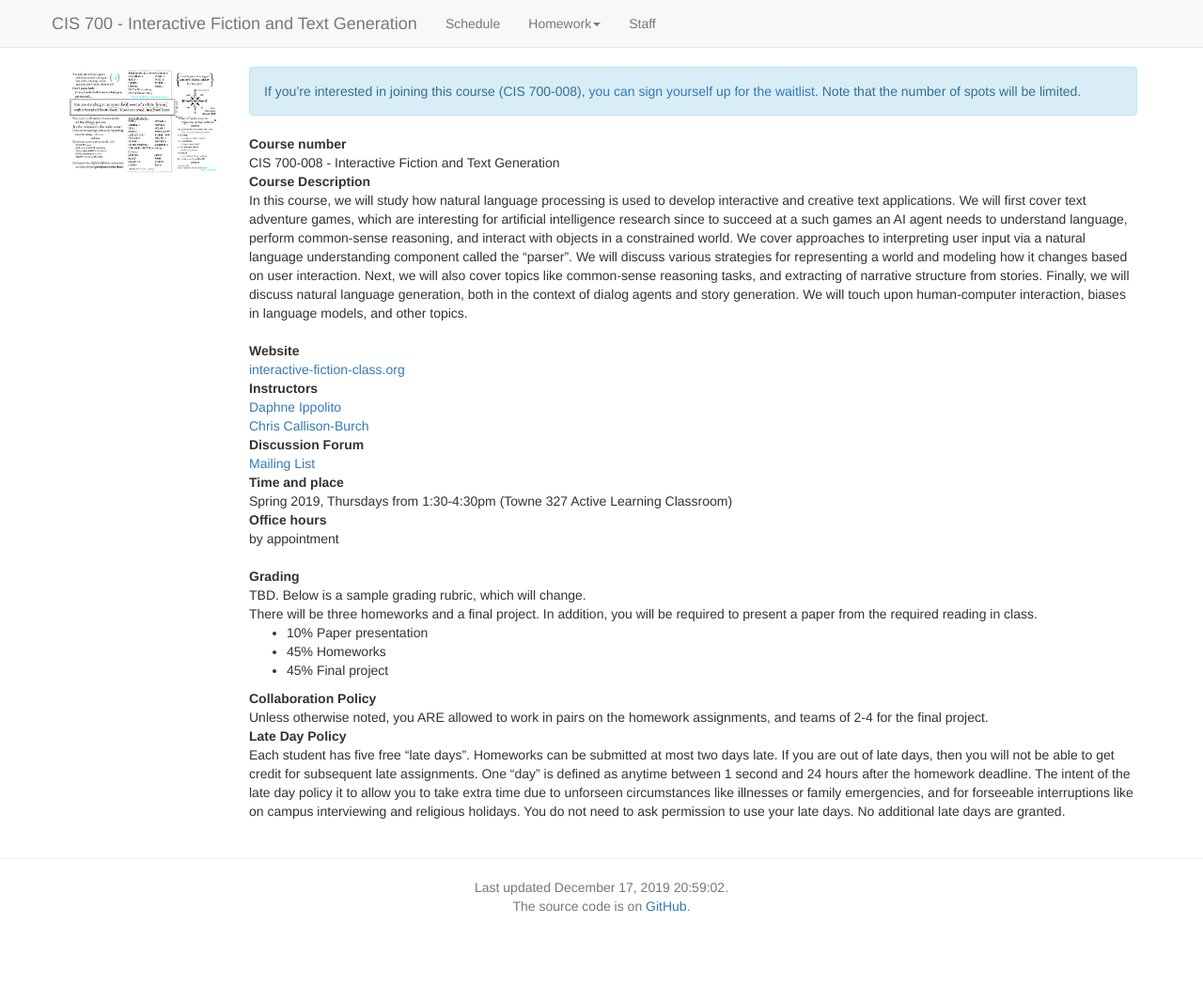
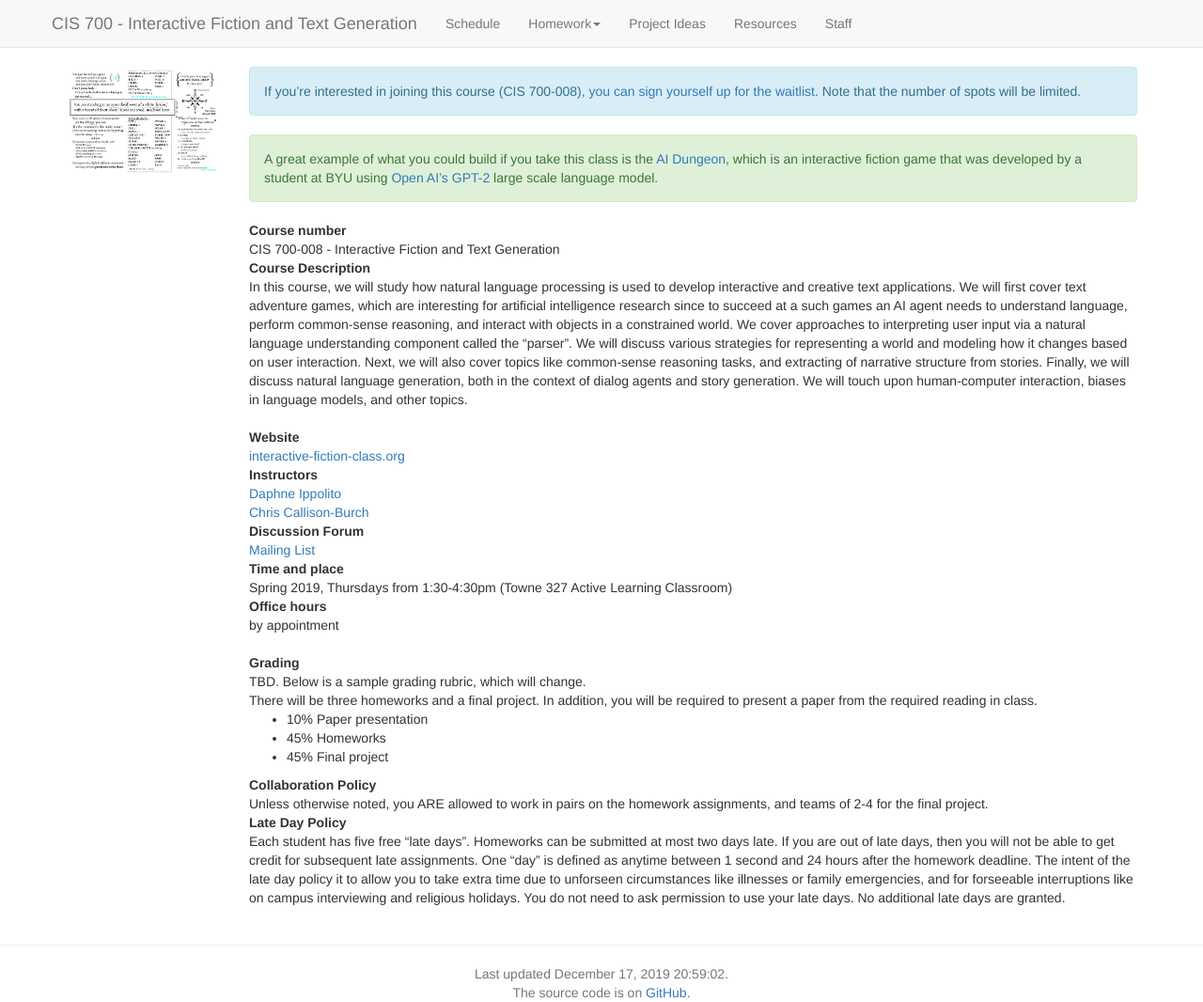
Before and after one commit to interactive-fiction-class/interactive-fiction-class.github.io, a Jekyll site: the page built from index.md, in a window 1280 px wide. Shown: the whole page at 94% size. Built offline with Jekyll 4.4.1, drawn with Linux system fonts in a browser that asks for light colours; nearby versions of some CDN libraries; a script that is not in the unit is left out; before the commit the page ends 974 px from its top, so only the background shows below that.

Commit message:
Adding pages for project ideas and resources

```diff
--- a/_layouts/default.html
+++ b/_layouts/default.html
@@ -66,6 +66,8 @@
               <ol class="dropdown-menu">
                 <li><a href="{{ site.baseurl }}/homeworks/hw1/homework1.html">HW1: Zork-style Text Adventure</a></li>
               </ol>
+            <li id="staff"><a href="{{ site.baseurl }}/project.html">Project Ideas</a></li>
+            <li id="staff"><a href="{{ site.baseurl }}/resources.html">Resources</a></li>
             <li id="staff"><a href="{{ site.baseurl }}/staff.html">Staff</a></li>
           </ul>
         </nav>
--- a/index.md
+++ b/index.md
@@ -39,6 +39,9 @@ It is due before {{ page.due_date | date: "%I:%M%p" }} on {{ page.due_date | dat
 
 
 
+<div class="alert alert-success" markdown="1">
+A great example of what you could build if you take this class is the [AI Dungeon](https://www.aidungeon.io/), which is an interactive fiction game  that was developed by a student at BYU using [Open AI's GPT-2](https://openai.com/blog/better-language-models/) large scale language model.
+</div>
 
 
 Course number
@@ -46,6 +49,9 @@ Course number
 
 Course Description
 : In this course, we will study how natural language processing is used to develop interactive and creative text applications. We will first cover text adventure games, which are interesting for artificial intelligence research since to succeed at a such games an AI agent needs to understand language, perform common-sense reasoning, and interact with objects in a constrained world.   We cover approaches to interpreting user input via a natural language understanding component called the "parser".  We will discuss various strategies for representing a world and modeling how it changes based on user interaction. Next, we will also cover topics like common-sense reasoning tasks, and extracting of narrative structure from stories. Finally, we will discuss natural language generation, both in the context of dialog agents and story generation.  We will touch upon human-computer interaction, biases in language models, and other topics.
+
+
+
 
 
 <!--
```
Also changed, not shown: project.md (added, +52 -0 lines), resources.md (added, +19 -0 lines).
